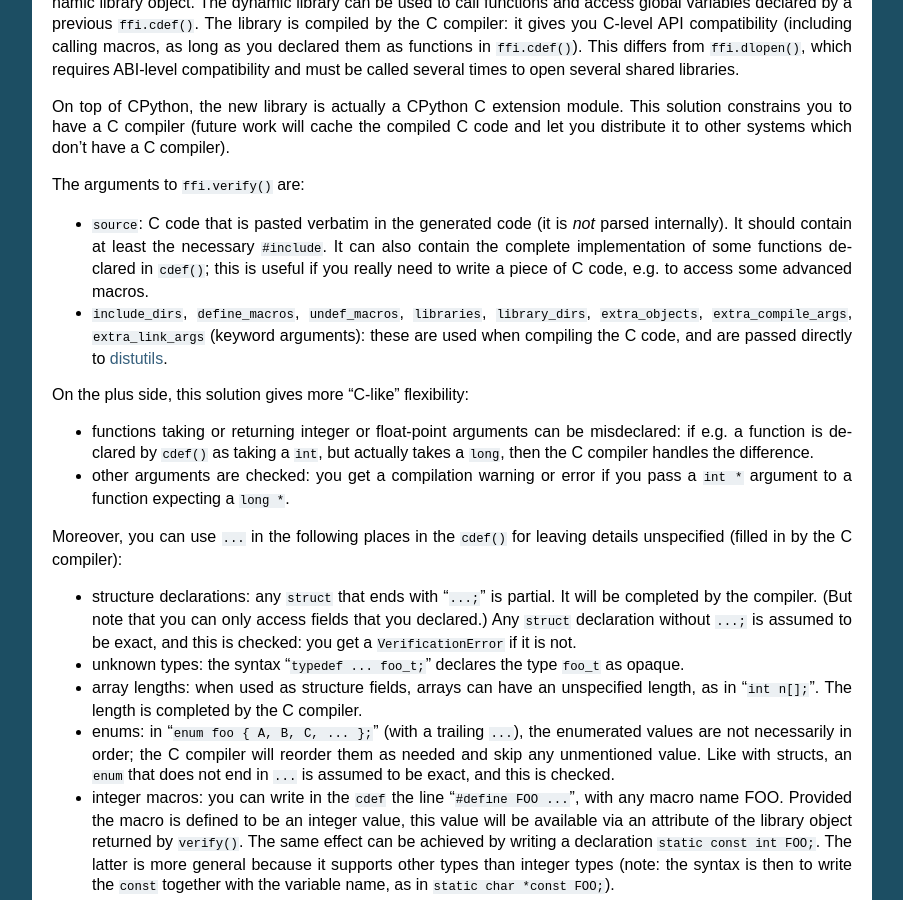
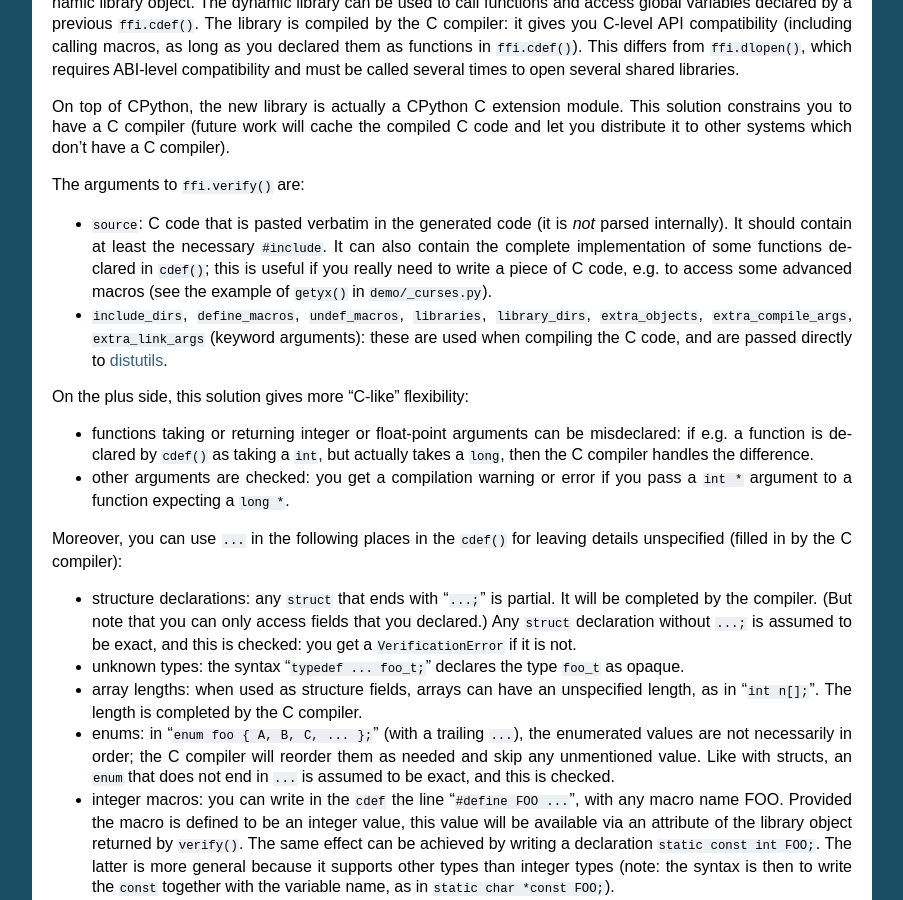
Before and after one commit to tharvik/cffi, a Sphinx documentation site: the page built from doc/source/index.rst, in a window 1280 px wide and 900 px high, scrolled down 3517 px. Shown: the whole window, without its empty margins (198-1101 px from the left). Built offline with Sphinx 7.4.7, drawn with Linux system fonts in a browser that asks for light colours.

Commit message:
Link to an example.

```diff
--- a/doc/source/index.rst
+++ b/doc/source/index.rst
@@ -273,7 +273,8 @@ The arguments to ``ffi.verify()`` are:
    necessary ``#include``.  It can also contain the complete
    implementation of some functions declared in ``cdef()``; this is
    useful if you really need to write a piece of C code, e.g. to access
-   some advanced macros.
+   some advanced macros (see the example of ``getyx()`` in
+   ``demo/_curses.py``).
 
 *  ``include_dirs``, ``define_macros``, ``undef_macros``, ``libraries``,
    ``library_dirs``, ``extra_objects``, ``extra_compile_args``,
```
